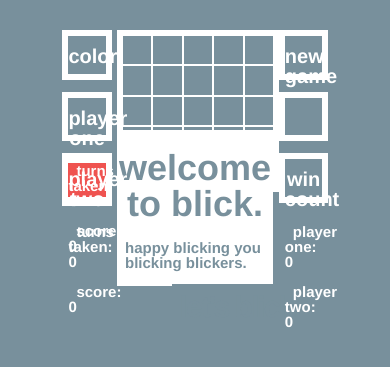
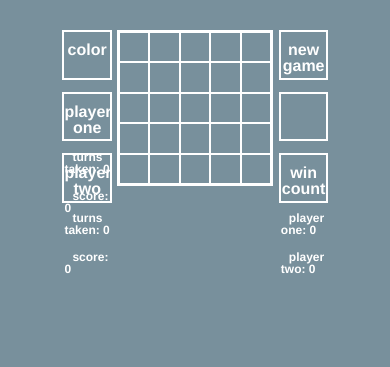
Before and after one commit to odholden/wdi-first-project, a PHP site: page / in a window 390 px wide. Shown: the top 367 px of the page. Run offline with PHP 8.4, Linux system fonts and the light colour scheme; some libraries are stand-ins or nearby versions.

Commit message:
made app fully responsive, except for text

```diff
--- a/css/style.css
+++ b/css/style.css
@@ -54,7 +54,7 @@ body {
 }
 
 #letsblick {
-  margin: 4% 35%;
+  margin: 4% 10%;
   font-size: 30px;
   letter-spacing: -2px;
   border: 3px solid #78909C;
@@ -207,6 +207,9 @@ li {
   h2 {font-size: 20px; letter-spacing: 0px;}
   h3 {font-size: 15px;letter-spacing: 0px;}
   p {font-size: 15px;letter-spacing: 0px;}
+  #scores div {border: 4px solid white;}
+  #info div {border: 4px solid white;}
+  ul {border: 4px solid white;}
 }
 
 @media only screen and (max-width: 960px) {
@@ -214,7 +217,11 @@ li {
 }
 
 @media only screen and (max-width: 640px) {
-  header {
-    display: none;
-  }
+  header {display: none;}
+  h2 {font-size: 16px; letter-spacing: 0px;}
+  h3 {font-size: 12px;letter-spacing: 0px;}
+  p {font-size: 12px;letter-spacing: 0px;}
+  #scores div {border: 2px solid white;}
+  #info div {border: 2px solid white;}
+  ul {border: 2px solid white;}
 }
--- a/js/app.js
+++ b/js/app.js
@@ -12,20 +12,16 @@ var correctGrid,
 
 $(function overlay(){
 
-  // if (screen.width > 960){
-  //   $('#overlay1').html("<h2>welcome to blick.</h2><p>blick is a two player game. this is how it works.</p><p>a board of colors will appear for five seconds.</p><p>you must recreate it by adding color to the correct squares in a blank grid.</p><p>you have five seconds to add each color to the board.</p><p>each color will be shown in the red box.</p><p>happy blicking you blicking blickers.</p><div id='letsblick'>let's blick.</div>");
-  // } else if (screen.width <= 960){
-  //   $('#overlay1').html("<h2>welcome to blick.</h2><p>happy blicking you blicking blickers.</p><div id='letsblick'>let's blick.</div>");
-  // }
-
-
   $(window).resize(function() {
     if (document.documentElement.clientWidth >= 960) {
-      $('#overlay1').html("<h2>welcome to blick.</h2><p>blick is a two player game. this is how it works.</pp>a board of colors will appear for five seconds.</p><p>you must recreate it by adding color to thcorrect squares in a blank grid.</p><p>you have five seconds to add each color to the board.</p><each color will be shown in the red box.</p><p>happy blicking you blicking blickers.</p><div id='letsblick'>let's blick.</div>");
-    } else if (document.documentElement.clientWidth < 960){
+      $('#overlay1').html("<h2>welcome to blick.</h2><p>blick is a two player game. this is how it works.</p><p>a board of colors will appear for five seconds.</p><p>you must recreate it by adding color to the correct squares in a blank grid.</p><p>you have five seconds to add each color to the board.</p><p>each color will be shown in the red box.</p><p>happy blicking you blicking blickers.</p><div id='letsblick'>let's blick.</div>");
+    } else if (document.documentElement.clientWidth < 960 && document.documentElement.clientWidth > 640){
       $('#overlay1').html("<h2>welcome to blick.</h2><p>happy blicking you blicking blickers.</p><div id='letsblick'>let's blick.</div>");
-    }
-  }).resize();
+    } else if (document.documentElement.clientWidth <= 640){
+      $('#overlay0').remove();
+      $('#overlay1').remove();
+      $('#overlay2').remove();
+    }  }).resize();
 
   $('#letsblick').on("click", setup);
 });
```
